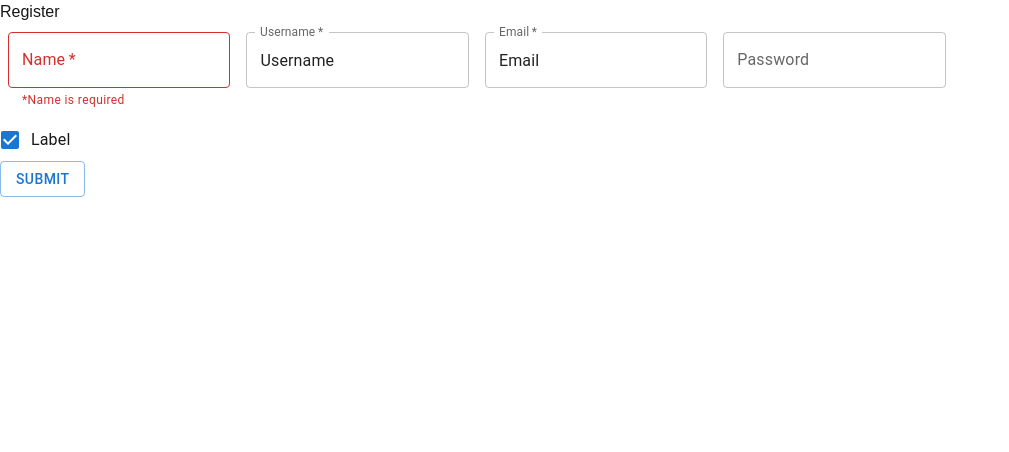
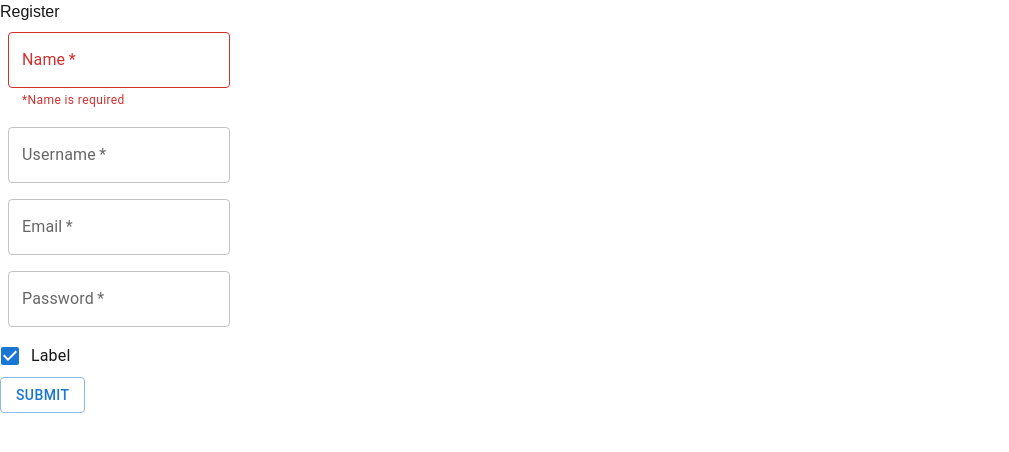
Before and after one commit to bookddy/app, a Next.js app in the folder frontend/: page /auth/register in a window 1280 px wide. Shown: the top 452 px of the page, without its empty margins (0-1009 px from the left). Built offline with nearby package versions, Linux system fonts and the light colour scheme.

Commit message:
fix: register page test

```diff
--- a/frontend/src/app/auth/register/page.tsx
+++ b/frontend/src/app/auth/register/page.tsx
@@ -18,7 +18,7 @@ export default function Register() {
       autoComplete="off"
     >
       <h1>Register</h1>
-      <div>
+        <div className="form-row">
         <TextField
           required
           value={name}
@@ -26,24 +26,27 @@ export default function Register() {
           error={name === ""}
           id="Name"
           label="Name"
-          defaultValue="Name"
           helperText={name === "" ? "*Name is required" : ""}
         />
+        </div>
+        <div className="form-row">
         <TextField
           required
           id="Username"
           label="Username"
-          defaultValue="Username"
         />
+        </div>
+        <div className="form-row">
         <TextField
           required
           id="Email"
           label="Email"
           type="email"
-          defaultValue="Email"
         />
-
+        </div>
+        <div className="form-row">
         <TextField
+          required
           id="Password"
           label="Password"
           type="password"
```
Also changed, not shown: 1 other file (tests, documents, lock files or other folders).
